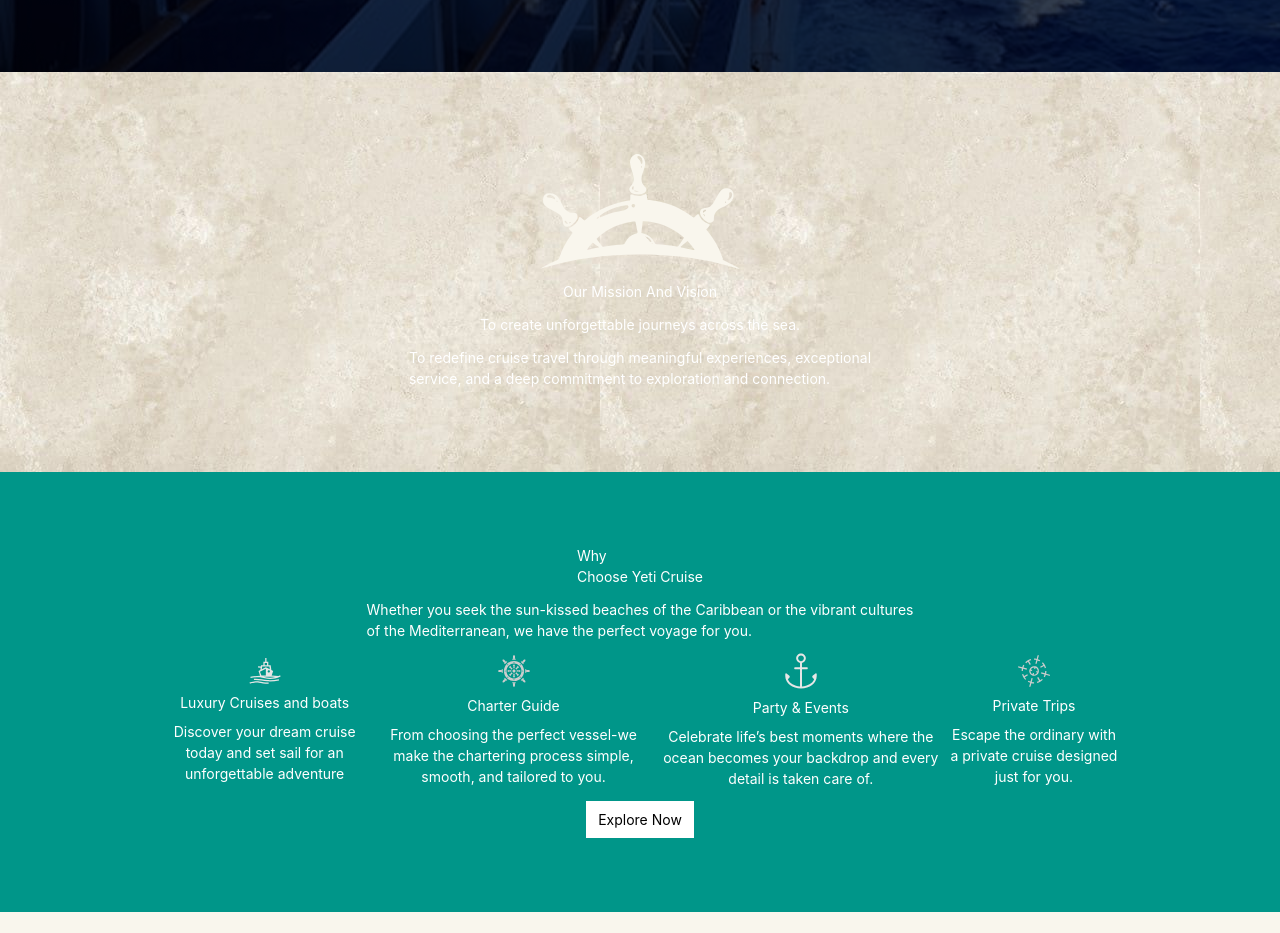
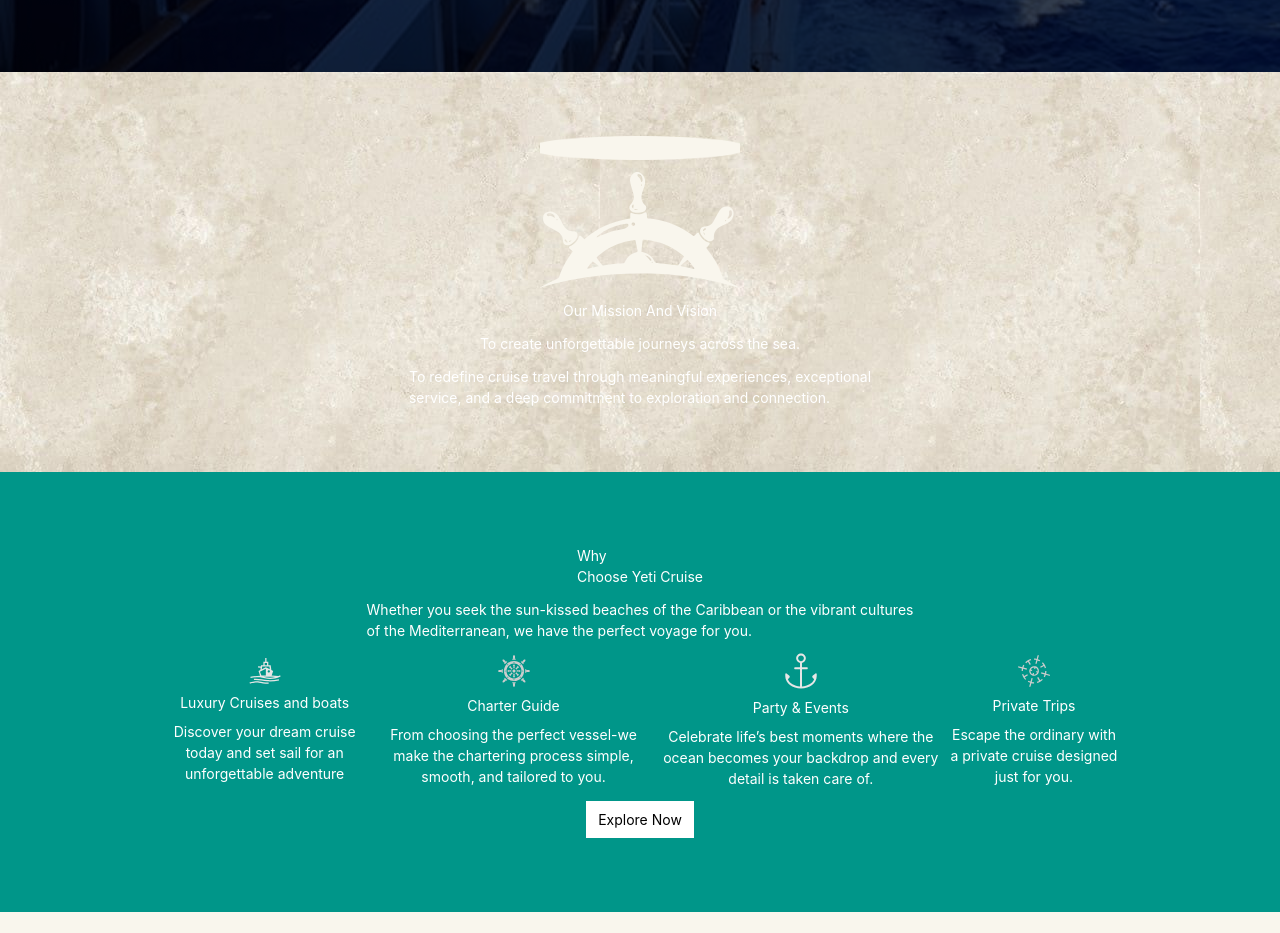
Before and after one commit to prabhatbhusal/cruise, a Next.js app: page /about in a window 1280 px wide. Shown: the part 1518-2451 px from the top of the page. Built offline with nearby package versions, Linux system fonts and the light colour scheme.

Commit message:
Files Added

```diff
--- a/src/app/about/page.tsx
+++ b/src/app/about/page.tsx
@@ -135,6 +135,7 @@
       {/* Curved SVG shape divider at the bottom */}
 
       <div className="h-100 w-full flex flex-col  justify-center items-center bg-[url(/images/image4.png)] bg-fill text-white p-40 gap-3">
+        <Image src="/images/Ellipse.png" width={200} height={100} alt="logo" />
         <Image src="/images/Vector1.svg" width={200} height={100} alt="logo" />
         <h1>Our Mission And Vision</h1>
         <p>To create unforgettable journeys across the sea.</p>
@@ -157,7 +158,10 @@
         </p>
         <div className="flex gap-1 justify-center items-center ">
           {links.map((links, idx) => (
-            <div key={idx} className="flex flex-col justify-center items-center text-center gap-2 ">
+            <div
+              key={idx}
+              className="flex flex-col justify-center items-center text-center gap-2 "
+            >
               <Image src={links.img} width={32} height={32} alt="logo" />
               <h1>{links.title}</h1>
               <p>{links.content}</p>
@@ -201,7 +205,7 @@
                 VIEW ALL
               </button>
             </div>
-            <div className='flex gap-5'>
+            <div className="flex gap-5">
               <div className="flex h-[200px] gap-5">
                 <Image
                   src="/images/ship.png"
@@ -228,8 +232,6 @@
                 />
               </div>
             </div>
-
-
           </div>
         </div>
         <div></div>
```
